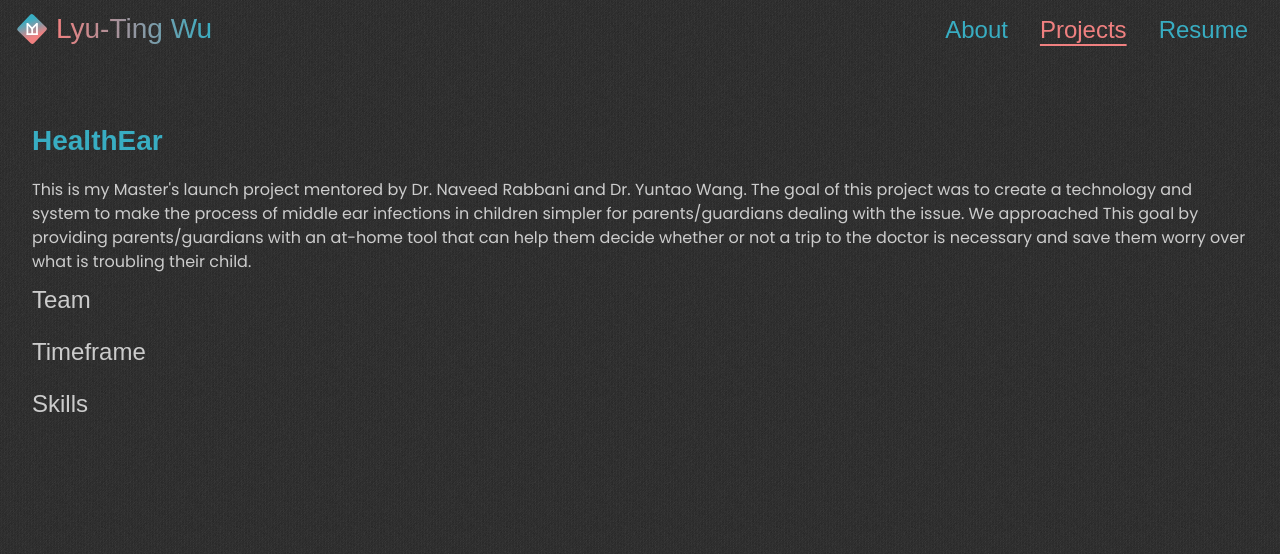
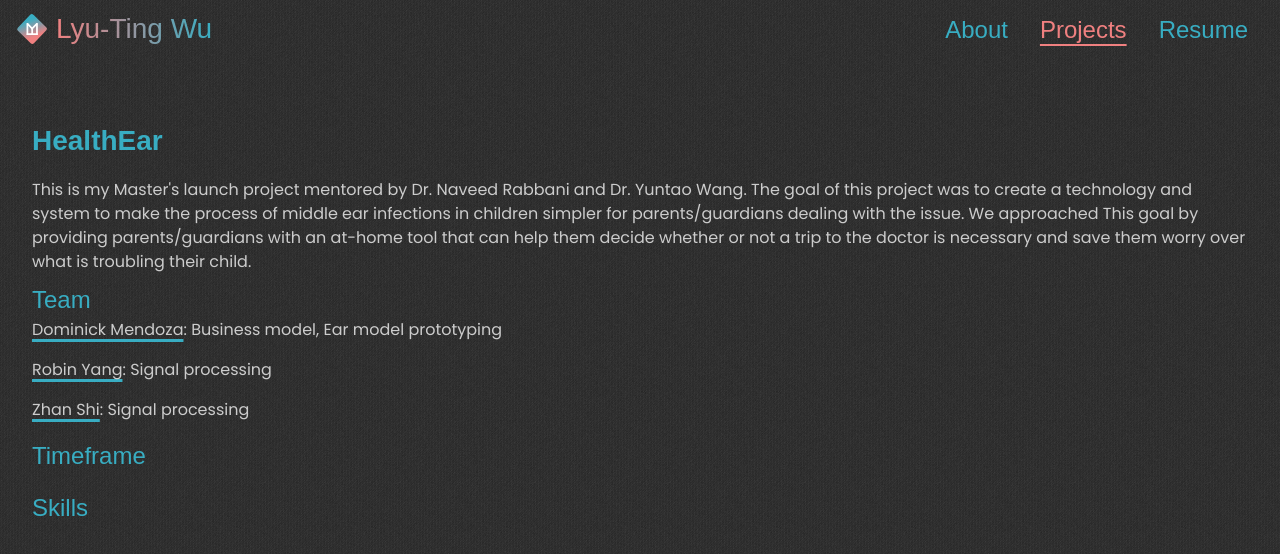
Before and after one commit to lyutingwu96/PersonalWebsite, a React (Vite) app: page /projects/HealthEar in a window 1280 px wide. Shown: the top 554 px of the page. Built offline with nearby package versions, Linux system fonts and the light colour scheme; a web font is replaced by a local one; what lozad would draw is missing.

Commit message:
Added underline UI

```diff
--- a/src/component/projects/HealthEar.tsx
+++ b/src/component/projects/HealthEar.tsx
@@ -1,4 +1,5 @@
 import * as React from "react";
+import { Underline } from "../../uikit/Underline";
 
 export const HealthEar: React.FC = () => {
   return (
@@ -17,13 +18,24 @@ export const HealthEar: React.FC = () => {
             tool that can help them decide whether or not a trip to the doctor
             is necessary and save them worry over what is troubling their child.
           </div>
-          <div className="font-title text-lg text-light font-800 mb-4">
-            Team
+          <div className="mb-4">
+            <div className="font-title text-lg text-green font-800 ">Team</div>
+            <div className="font-content text-light mb-4">
+              <Underline>Dominick Mendoza</Underline>: Business model, Ear model
+              prototyping
+            </div>
+            <div className="font-content text-light mb-4">
+              <Underline>Robin Yang</Underline>: Signal processing
+            </div>
+            <div className="font-content text-light mb-4">
+              <Underline>Zhan Shi</Underline>: Signal processing
+            </div>
           </div>
-          <div className="font-title text-lg text-light font-800 mb-4">
+
+          <div className="font-title text-lg text-green font-800 mb-4">
             Timeframe
           </div>
-          <div className="font-title text-lg text-light font-800 mb-4">
+          <div className="font-title text-lg text-green font-800 mb-4">
             Skills
           </div>
         </div>
--- /dev/null
+++ b/src/uikit/Underline.tsx
@@ -0,0 +1,9 @@
+import * as React from "react";
+
+export const Underline: React.FC<React.PropsWithChildren> = (props) => {
+  return (
+    <span className="decoration-solid underline underline-offset-[4px] decoration-green decoration-[3px]">
+      {props.children}
+    </span>
+  );
+};
```
